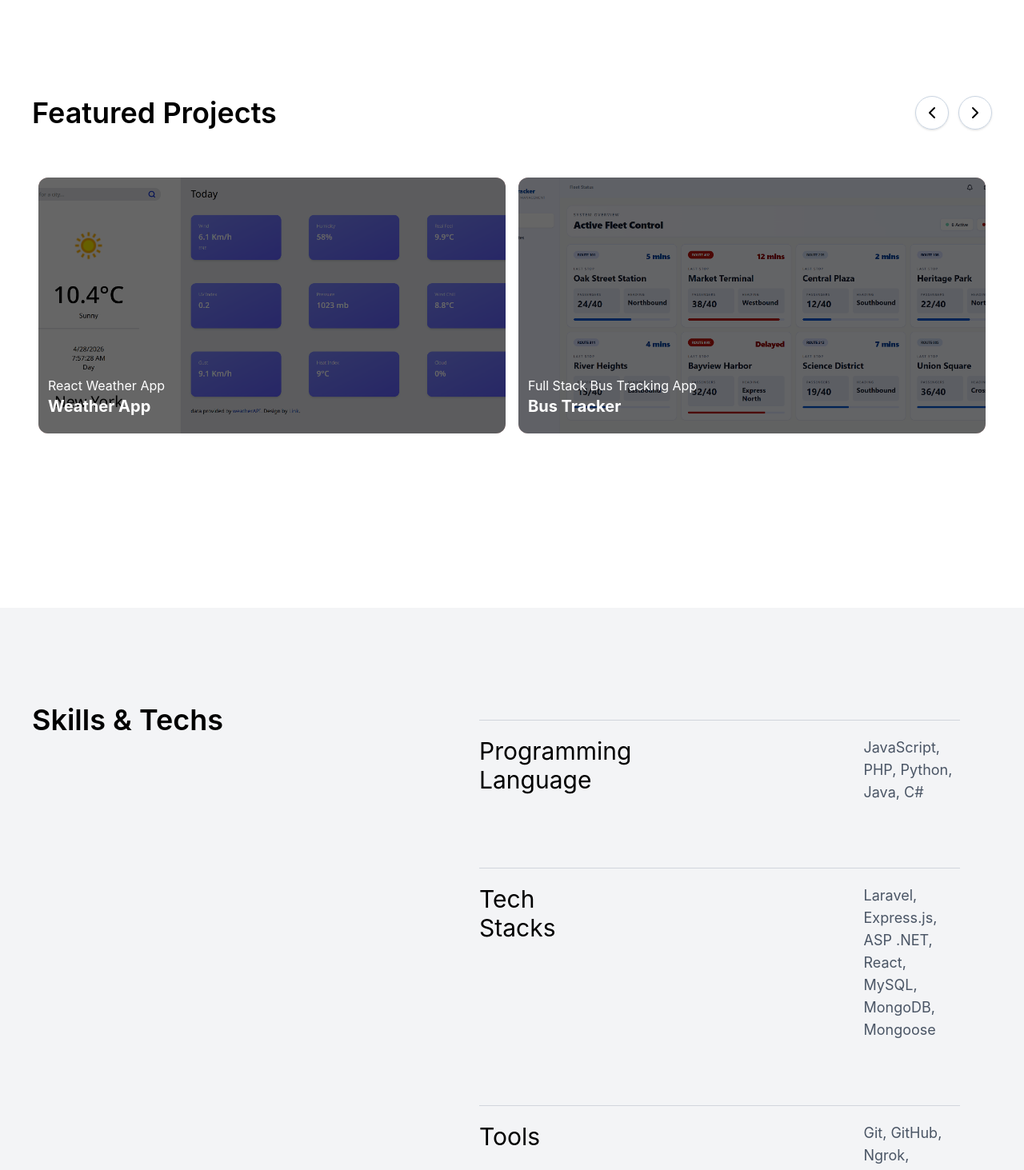
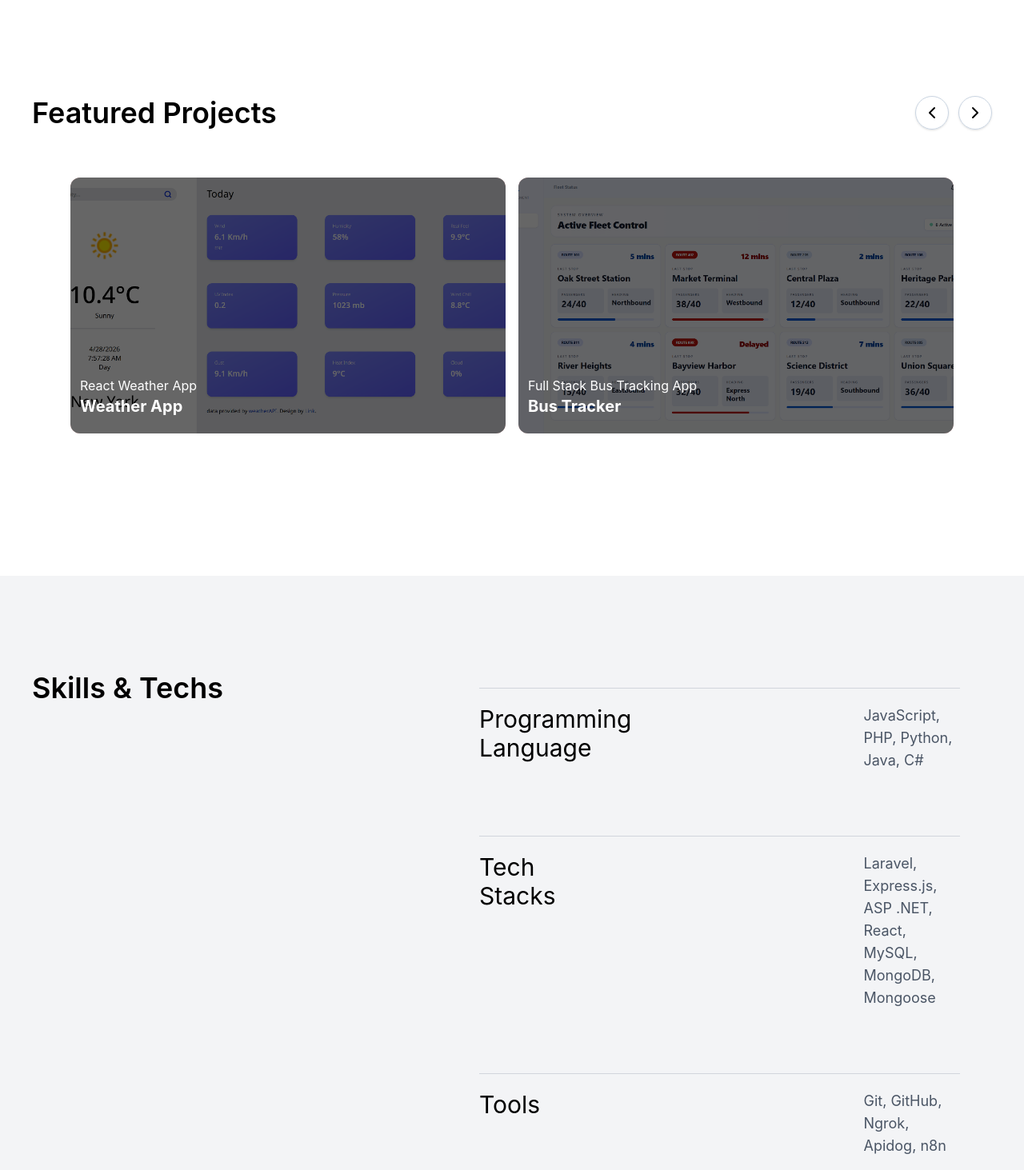
Before and after one commit to slizer432/porto-web, a React (Vite) app: page / in a window 1280 px wide. Shown: the part 800-2263 px from the top of the page at 80% size. Built offline with nearby package versions, Linux system fonts and the light colour scheme; grey boxes are pictures that could not be loaded.

Commit message:
refine layout

```diff
--- a/src/sections/Experience.tsx
+++ b/src/sections/Experience.tsx
@@ -2,11 +2,11 @@ function Experience() {
   return (
     <section
       id="experience"
-      className="min-h-[80vh] w-full scroll-mt-15 bg-gray-100 overflow-hidden"
+      className="min-h-[90vh] w-full scroll-mt-15 bg-gray-100 overflow-hidden py-30 px-10"
     >
-      <div className="mt-30 mx-10">
+      <div className="">
         <h1 className="text-4xl font-semibold">Experience</h1>
-        <div className="my-30">
+        <div className="mt-30">
           <hr className="text-gray-300" />
           <div className="my-10 flex lg:gap-90 gap-10 flex-col lg:flex-row">
             <p className="text-sm font-semibold text-gray-700 uppercase whitespace-nowrap">
--- a/src/sections/Projects.tsx
+++ b/src/sections/Projects.tsx
@@ -104,8 +104,8 @@ function Projects() {
   };
 
   return (
-    <section className="min-h-[80vh] scroll-mt-45" id="projects">
-      <div className="mt-30 mx-10 flex items-center gap-4 justify-between">
+    <section className="min-h-[90vh] py-30 px-10 scroll-mt-45" id="projects">
+      <div className="flex items-center gap-4 justify-between">
         <h1 className="text-4xl font-semibold">Featured Projects</h1>
         <div className="flex gap-3">
           <button
--- a/src/sections/Skills.tsx
+++ b/src/sections/Skills.tsx
@@ -15,7 +15,7 @@ const skillGroups = [
 
 function Skills() {
   return (
-    <section className="min-h-[80vh] bg-gray-100 scroll-mt-15" id="skills">
+    <section className="min-h-[90vh] bg-gray-100 scroll-mt-15" id="skills">
       <div className="flex gap-50 lg:flex-row flex-col py-30">
         <h1 className="text-4xl font-semibold relative top-25 mx-10 self-start whitespace-nowrap lg:sticky">
           Skills & Techs
```
